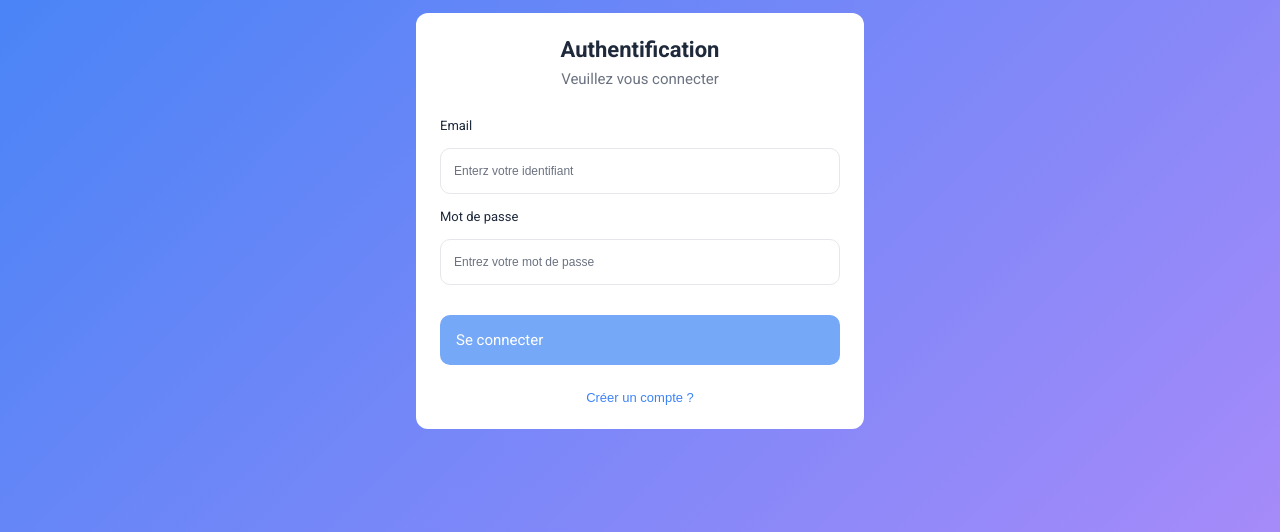
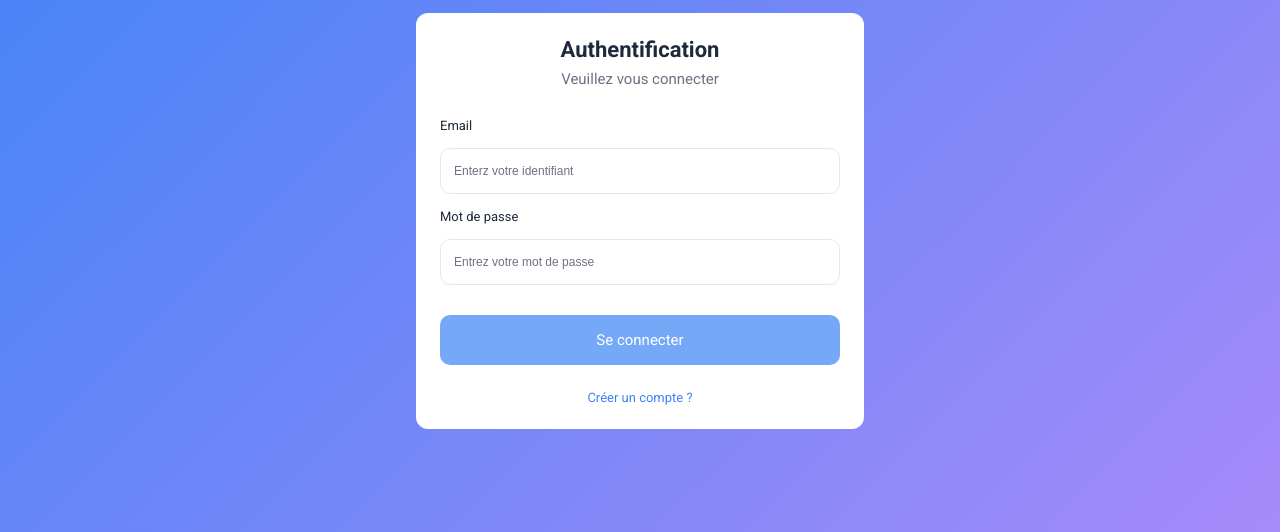
Before and after one commit to AbdellahGo/flowStoke_project, a plain HTML site: page pages/signIn.html in a window 1280 px wide. Shown: the part 268-800 px from the top of the page. Drawn offline with Linux system fonts and the light colour scheme.

Commit message:
Fix some errors

```diff
--- a/pages/signIn.html
+++ b/pages/signIn.html
@@ -48,9 +48,10 @@
                 placeholder="Entrez votre mot de passe"
               />
             </div>
-            <a class="submit-button" href="dashboard.html">Se connecter</a>
+            <a class="submit-button" href="/index.html">Se connecter</a>
           </form>
-          <button class="create-account-b">Créer un compte ?</button>
+          <a class="create-account-b" href="signUp.html">
+            Créer un compte ?</a>
         </div>
       </div>
     </main>
--- a/styles/signIn.css
+++ b/styles/signIn.css
@@ -134,6 +134,7 @@ main {
   color: var(--white);
   background-color: var(--bg-text-secondary-opacity-blue);
   padding: 16px;
+  text-align: center;
   font-size: 15px;
   border-radius: 10px;
   -webkit-border-radius: 10px;
@@ -152,6 +153,7 @@ main {
 }
 
 .create-account-b {
+  text-align: center;
   margin-top: 25px;
   display: block;
   width: 100%;
--- a/styles/signUp.css
+++ b/styles/signUp.css
@@ -123,6 +123,7 @@ main {
 
 .submit-button {
   margin-top: 10px;
+  text-align: center;
   width: 100%;
   color: var(--white);
   background-color: var(--bg-text-secondary-opacity-blue);
--- a/styles/variables.css
+++ b/styles/variables.css
@@ -457,7 +457,7 @@ td {
   padding: 4px 8px;
   border-radius: 12px;
   font-weight: bold;
-  color: var(--white);
+  color: var(--white) !important;
 }
 
 .stock.good {
```
Also changed, not shown: pages/signUp.html (+2 -2 lines).
